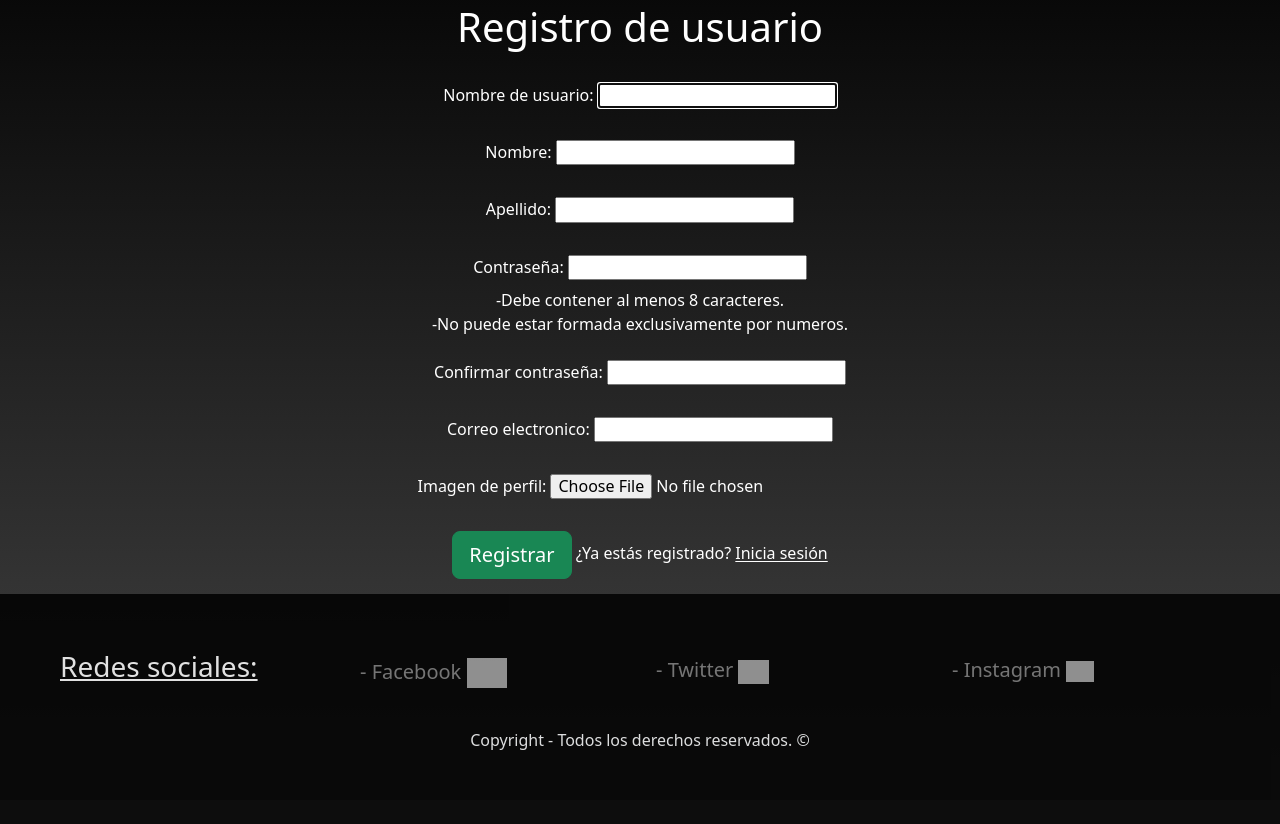
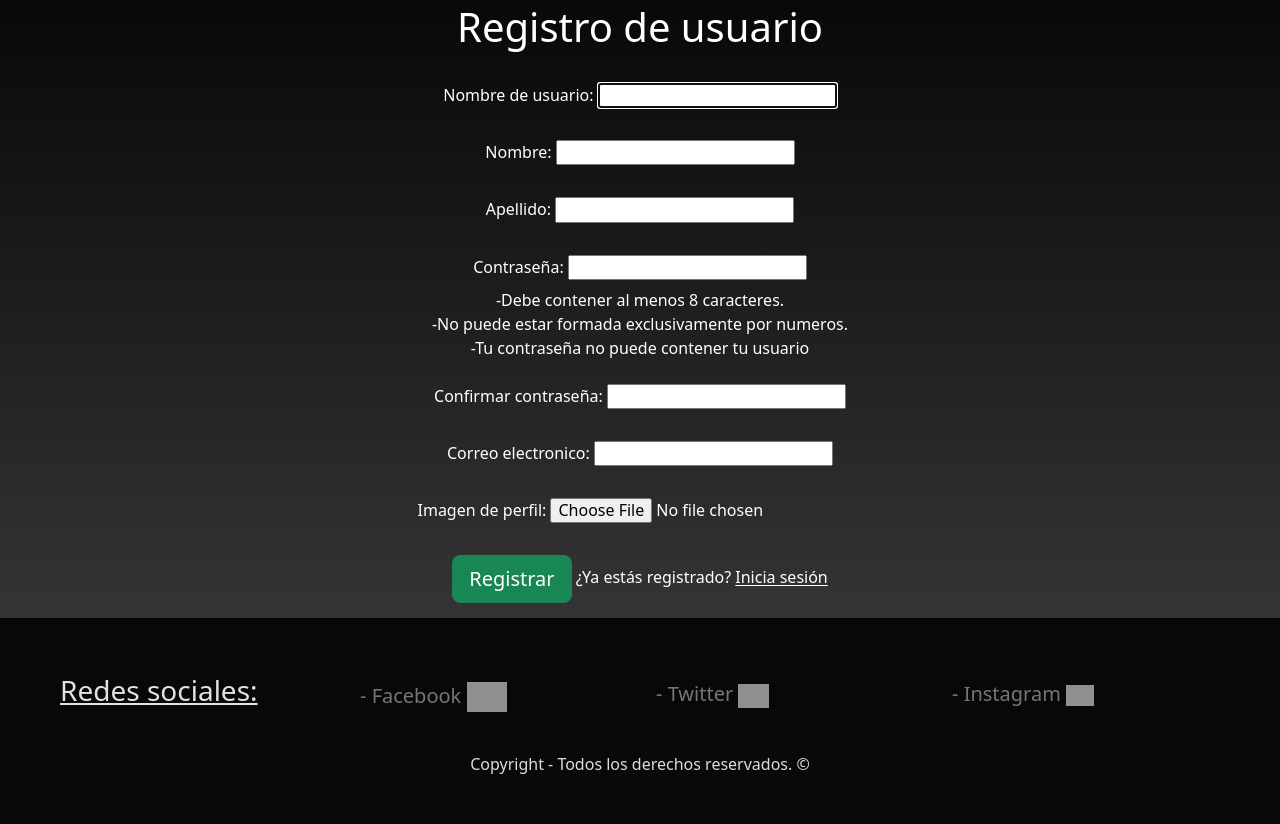
Before and after one commit to Fwer00/Proyecto_final, a Django app: page /registrar/ in a window 1280 px wide. Shown: the part 114-938 px from the top of the page. Before the commit the page ends 864 px from the top, so only its background shows below. Run offline with Django 4.2, Linux system fonts and the light colour scheme; grey boxes are pictures that could not be loaded.

Commit message:
fix contraseña

```diff
--- a/templates/registration/registrar.html
+++ b/templates/registration/registrar.html
@@ -30,7 +30,8 @@
             <div class="container-fluid">
                 <h6 style="color:white;">Contraseña: {{ form.password1 }}</h6>
                 <h10 style="color:white;">-Debe contener al menos 8 caracteres.</h10><br>
-                <h10 style="color:white;">-No puede estar formada exclusivamente por numeros.</h10>
+                <h10 style="color:white;">-No puede estar formada exclusivamente por numeros.</h10><br>
+                <h10 style="color:white;">-Tu contraseña no puede contener tu usuario</h10>
             </div>
             <br>
             <div class="container-fluid">
```
Also changed, not shown: blog/db.sqlite3.
